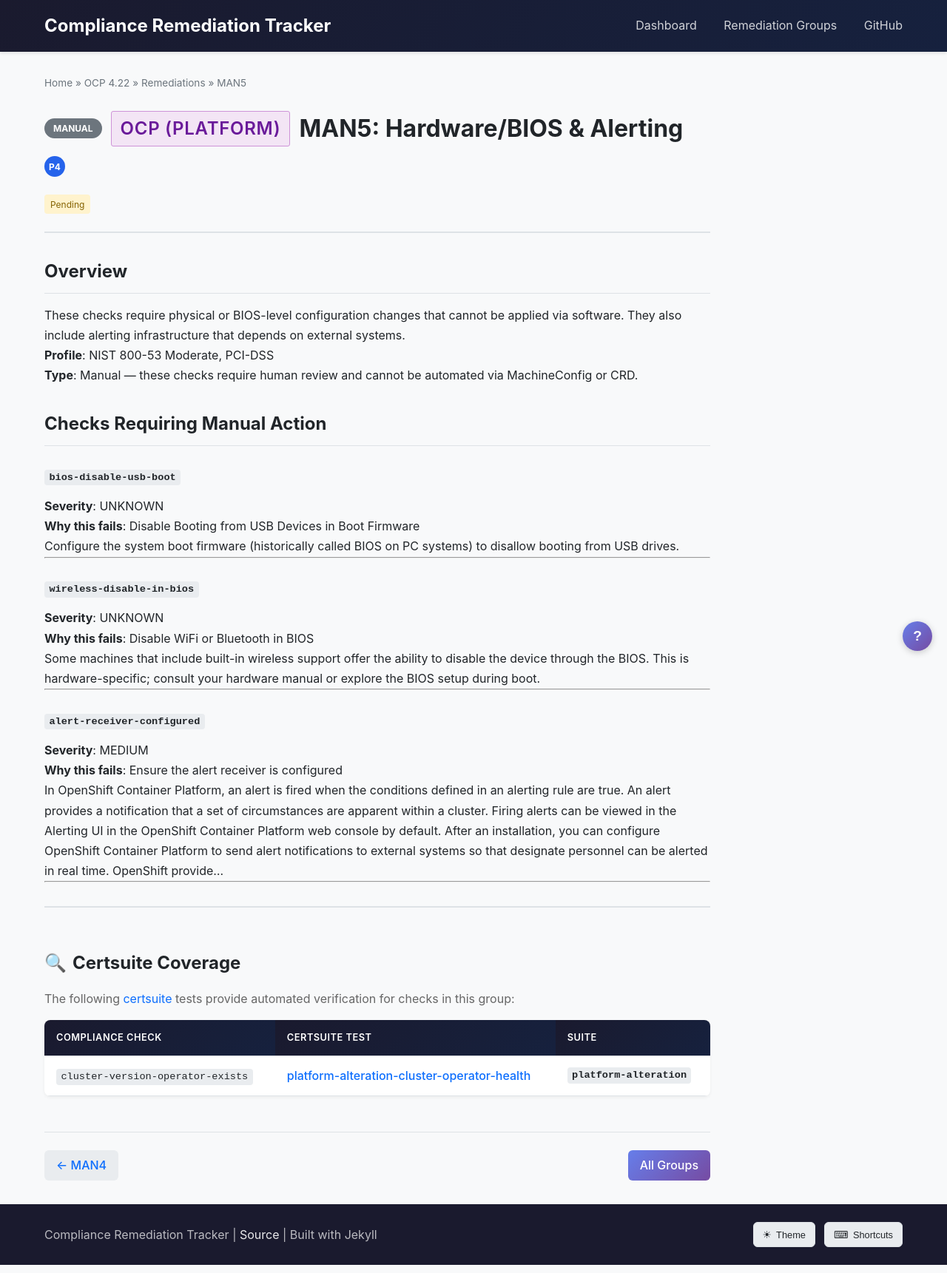
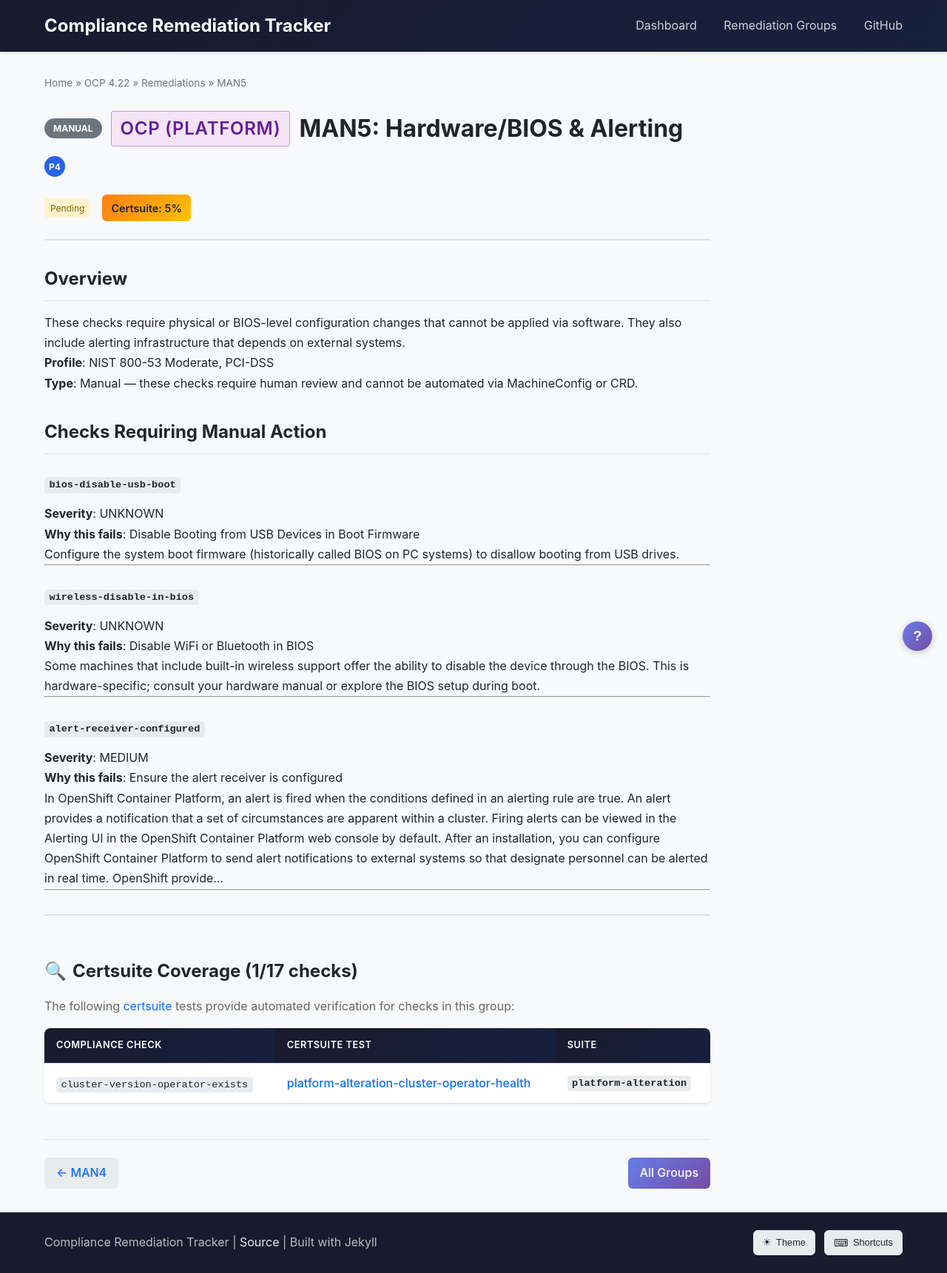
Before and after one commit to sebrandon1/compliance-scripts, a Jekyll site: the page built from docs/versions/4.22/groups/MAN5.md, in a window 1280 px wide. Shown: the whole page at 74% size. Built offline with Jekyll 4.4.1, drawn with Linux system fonts in a browser that asks for light colours.

Commit message:
Add certsuite coverage percentage badge to group page headers
Shows coverage percentage in the group-meta bar (e.g., 'Certsuite: 94%')
with color coding: green (100%), teal (>=50%), orange (<50%).
Badge links down to the certsuite coverage table. Only appears on
pages that have certsuite-mapped checks.

```diff
--- a/docs/_layouts/group.html
+++ b/docs/_layouts/group.html
@@ -4,6 +4,22 @@
 
 {% assign group = site.data.tracking.groups[page.group_id] %}
 {% assign meta = site.data.tracking.meta %}
+
+{% assign certsuite_total = 0 %}
+{% assign certsuite_covered = 0 %}
+{% for rem in site.data.tracking.remediations %}
+  {% if rem[1].group == page.group_id %}
+    {% assign certsuite_total = certsuite_total | plus: 1 %}
+    {% if rem[1].certsuite %}
+      {% assign certsuite_covered = certsuite_covered | plus: 1 %}
+    {% endif %}
+  {% endif %}
+{% endfor %}
+{% if certsuite_total > 0 and certsuite_covered > 0 %}
+  {% assign certsuite_pct = certsuite_covered | times: 100 | divided_by: certsuite_total %}
+{% else %}
+  {% assign certsuite_pct = 0 %}
+{% endif %}
 
 <div class="group-page">
   <nav class="breadcrumb">
@@ -67,6 +83,12 @@
         Synced: {{ group.last_sync | date: "%Y-%m-%d" }}
       </span>
       {% endif %}
+
+      {% if certsuite_pct > 0 %}
+      <a href="#certsuite-coverage" class="certsuite-badge {% if certsuite_pct == 100 %}full{% elsif certsuite_pct >= 50 %}high{% else %}low{% endif %}" title="{{ certsuite_covered }}/{{ certsuite_total }} checks covered by certsuite">
+        Certsuite: {{ certsuite_pct }}%
+      </a>
+      {% endif %}
     </div>
   </div>
 
@@ -83,8 +105,8 @@
   {% endfor %}
 
   {% if has_certsuite %}
-  <div class="certsuite-coverage">
-    <h2>Certsuite Coverage</h2>
+  <div class="certsuite-coverage" id="certsuite-coverage">
+    <h2>Certsuite Coverage ({{ certsuite_covered }}/{{ certsuite_total }} checks)</h2>
     <p>The following <a href="https://github.com/redhat-best-practices-for-k8s/certsuite">certsuite</a> tests provide automated verification for checks in this group:</p>
     <table>
       <thead>
--- a/docs/assets/css/style.css
+++ b/docs/assets/css/style.css
@@ -1886,6 +1886,39 @@
   border-color: #E64A19;
 }
 
+/* Certsuite badge in group-meta */
+.certsuite-badge {
+  display: inline-flex;
+  align-items: center;
+  gap: 0.25rem;
+  padding: 0.4rem 0.75rem;
+  border-radius: 6px;
+  font-weight: 600;
+  font-size: 0.9rem;
+  text-decoration: none;
+  transition: opacity 0.2s;
+}
+
+.certsuite-badge:hover {
+  opacity: 0.85;
+  text-decoration: none;
+}
+
+.certsuite-badge.full {
+  background: linear-gradient(135deg, #28a745 0%, #20c997 100%);
+  color: #fff;
+}
+
+.certsuite-badge.high {
+  background: linear-gradient(135deg, #17a2b8 0%, #20c997 100%);
+  color: #fff;
+}
+
+.certsuite-badge.low {
+  background: linear-gradient(135deg, #fd7e14 0%, #ffc107 100%);
+  color: #212529;
+}
+
 /* Certsuite coverage section */
 .certsuite-coverage {
   margin-top: 2rem;
```
